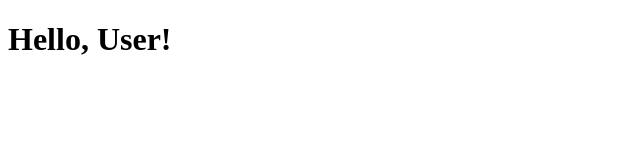
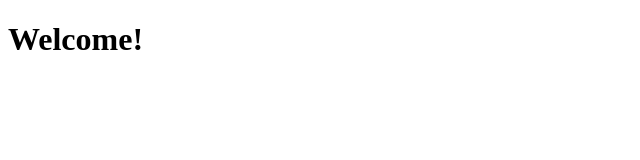
Before and after one commit to prakhar1992/test, a website: page greeting.html in a window 1280 px wide. Shown: the whole page, without its empty margins (0-640 px from the left). Drawn offline with Linux system fonts and the light colour scheme.

Commit message:
feat: Update greeting message in greeting.html

```diff
--- a/greeting.html
+++ b/greeting.html
@@ -6,6 +6,6 @@
     <title>Greeting</title>
 </head>
 <body>
-    <h1>Hello, User!</h1>
+    <h1>Welcome!</h1>
 </body>
 </html>
```
